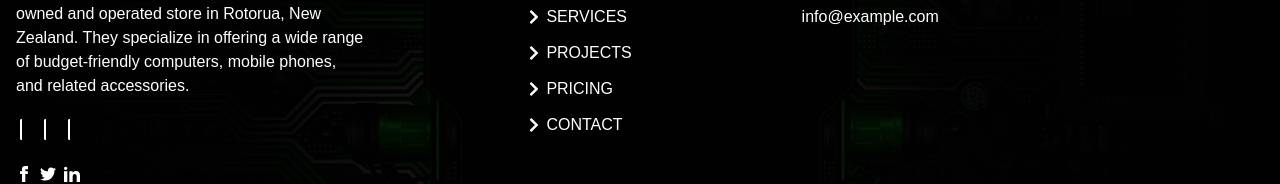
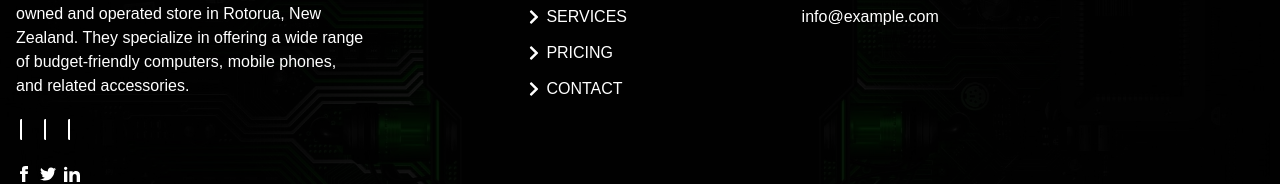
Before and after one commit to mufaqar/smartphone, a Next.js app: page /request-a-qoute in a window 1280 px wide. Shown: the part 1190-1374 px from the top of the page. Built offline with nearby package versions, Linux system fonts and the light colour scheme; some icons are missing.

Commit message:
cotact us

```diff
--- a/src/components/footer.tsx
+++ b/src/components/footer.tsx
@@ -13,7 +13,7 @@ function Footer() {
             <Image src="/images/logo.avif" alt="logo" width={907} height={285} className='md:w-1/2 w-full' />
           </Link>
           <p className='text-base font-normal text-white my-5 max-w-[350px]'>
-          Budget Computers and Kiwi Mobiles are a locally owned and operated store in Rotorua, New Zealand. They specialize in offering a wide range of budget-friendly computers, mobile phones, and related accessories.
+            Budget Computers and Kiwi Mobiles are a locally owned and operated store in Rotorua, New Zealand. They specialize in offering a wide range of budget-friendly computers, mobile phones, and related accessories.
           </p>
           <ul className="flex gap-2">
             <li>
@@ -72,32 +72,28 @@ function Footer() {
           </h5>
           <ul className='flex flex-col gap-3 mt-7'>
             <li>
-              <Link href="#" className='text-base font-normal text-white hover:text-yellow-500 flex gap-1  items-center'>
+              <Link href="/" className='text-base font-normal text-white hover:text-yellow-500 flex gap-1  items-center'>
                 <FaChevronRight /> HOME
               </Link>
             </li>
             <li>
-              <Link href="#" className='text-base font-normal text-white hover:text-yellow-500 flex gap-1  items-center'>
+              <Link href="/about" className='text-base font-normal text-white hover:text-yellow-500 flex gap-1  items-center'>
                 <FaChevronRight /> ABOUT US
               </Link>
             </li>
             <li>
-              <Link href="#" className='text-base font-normal text-white hover:text-yellow-500 flex gap-1  items-center'>
+              <Link href="/services" className='text-base font-normal text-white hover:text-yellow-500 flex gap-1  items-center'>
                 <FaChevronRight /> SERVICES
               </Link>
             </li>
+
             <li>
-              <Link href="#" className='text-base font-normal text-white hover:text-yellow-500 flex gap-1  items-center'>
-                <FaChevronRight /> PROJECTS
-              </Link>
-            </li>
-            <li>
-              <Link href="#" className='text-base font-normal text-white hover:text-yellow-500 flex gap-1  items-center'>
+              <Link href="/request-a-qoute" className='text-base font-normal text-white hover:text-yellow-500 flex gap-1  items-center'>
                 <FaChevronRight /> PRICING
               </Link>
             </li>
             <li>
-              <Link href="#" className='text-base font-normal text-white hover:text-yellow-500 flex gap-1  items-center'>
+              <Link href="/contact-us" className='text-base font-normal text-white hover:text-yellow-500 flex gap-1  items-center'>
                 <FaChevronRight /> CONTACT
               </Link>
             </li>
```
